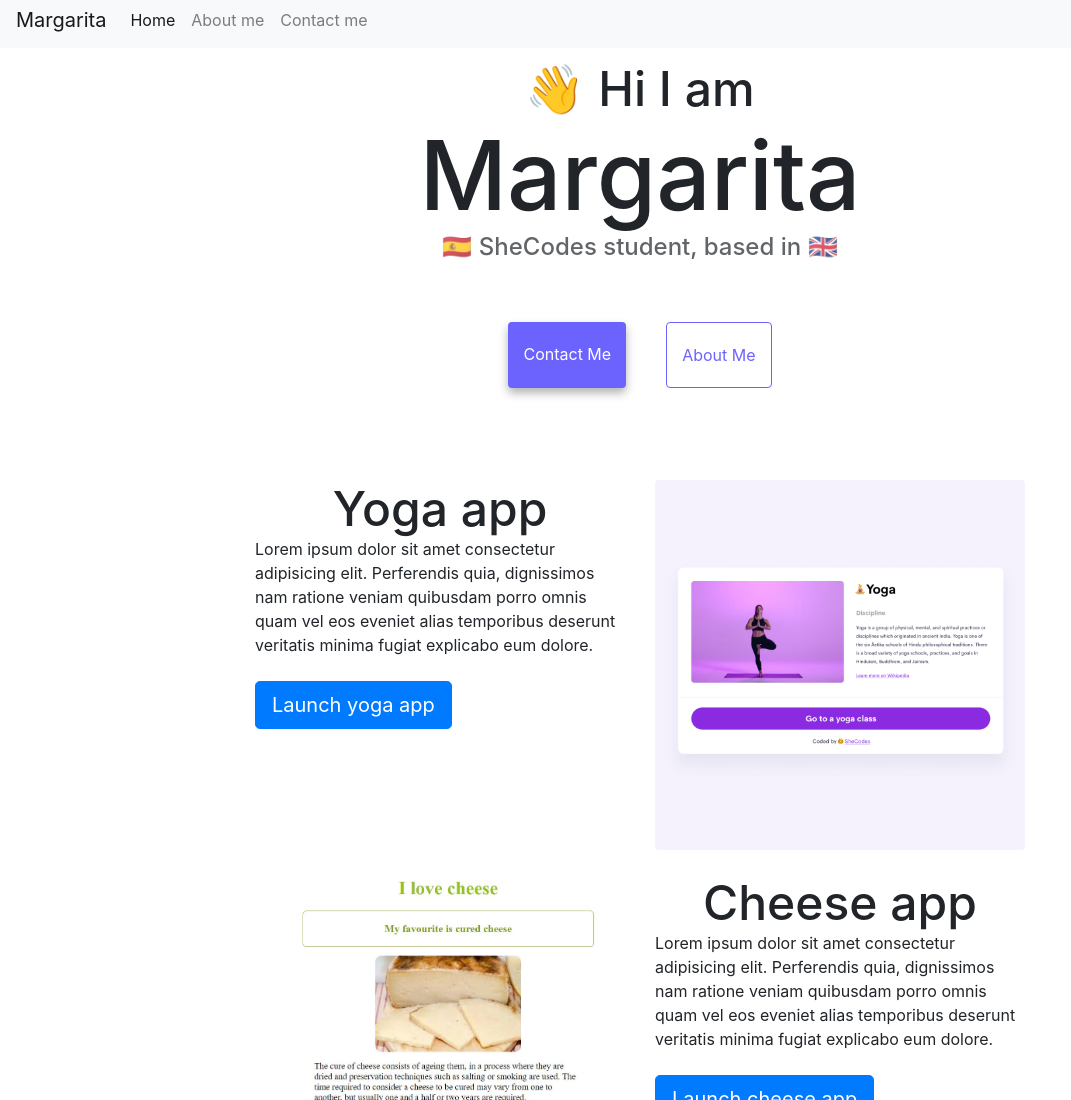
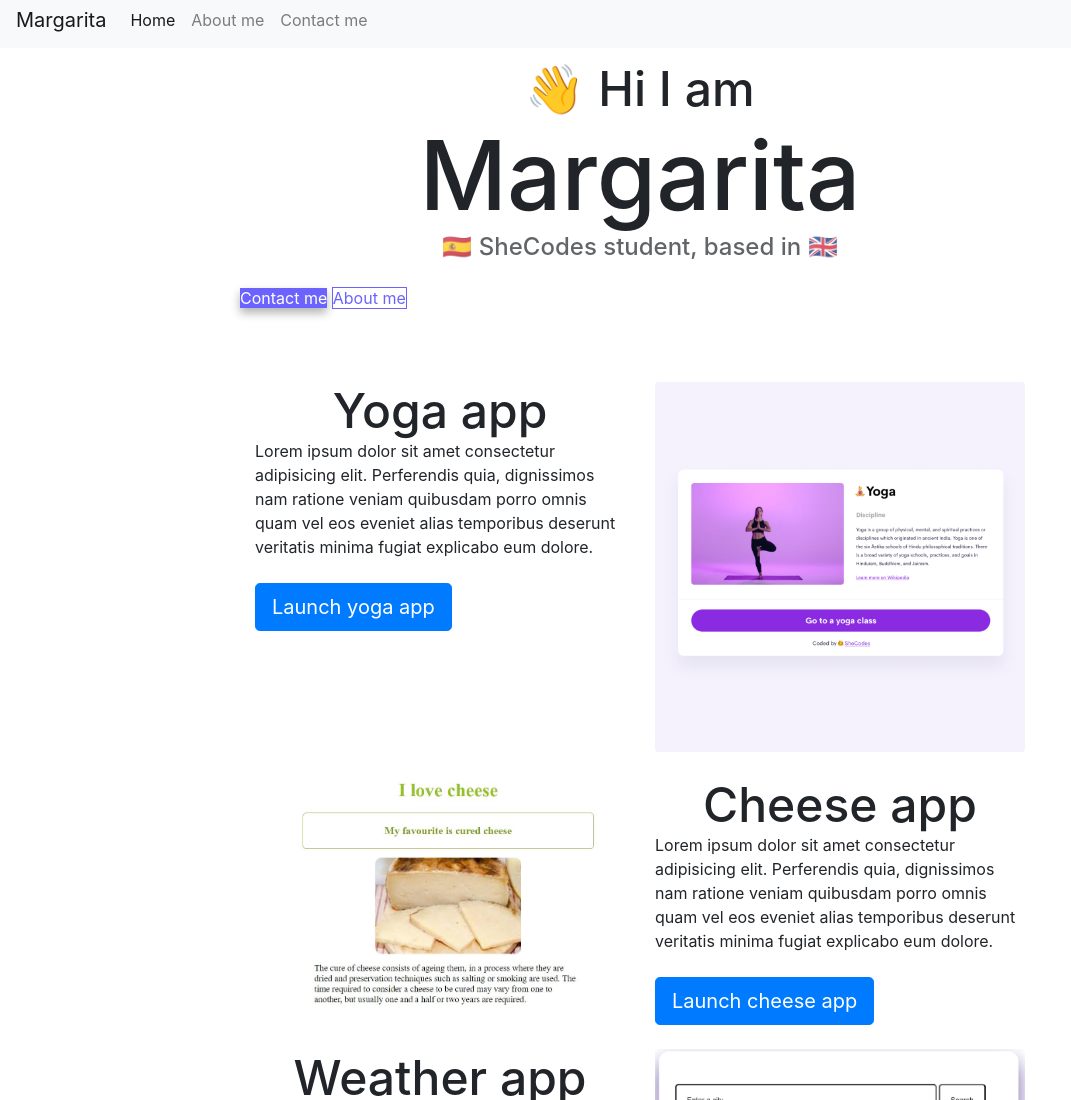
Before and after one commit to Margarita827/Advanced-Tools-Homework, a plain HTML site: page index.html in a window 1280 px wide. Shown: the top 1100 px of the page, without its empty margins (0-1071 px from the left). Drawn offline with nearby package versions, Linux system fonts and the light colour scheme.

Commit message:
div buttons updated

```diff
--- a/index.html
+++ b/index.html
@@ -5,7 +5,7 @@
     <meta http-equiv="X-UA-Compatible" content="IE=edge" />
     <meta name="viewport" content="width=device-width, initial-scale=1.0" />
     <title>Margarita Ibáñez - Responsive project</title>
-<meta name="description" content="Previous projects made it responsive">
+    <meta name="description" content="Previous projects made it responsive" />
     <link
       rel="stylesheet"
       href="https://cdn.jsdelivr.net/npm/bootstrap@4.6.2/dist/css/bootstrap.min.css"
@@ -53,9 +53,19 @@
     <h1 class="text-center">Margarita</h1>
     <h3 class="text-center">🇪🇸 SheCodes student, based in 🇬🇧</h3>
 
-    <div class="navigation-links">
-      <a href="about.html#contact" class="contact-link" title="Contact email address">Contact me</a>
-      <a href="/about.html" class="about-link" title="Some info about the owner of the website">About me</a>
+    <div class="mt-4 text-center text-md-left">
+      <a
+        href="about.html#contact"
+        class="contact-link"
+        title="Contact email address"
+        >Contact me</a
+      >
+      <a
+        href="/about.html"
+        class="about-link"
+        title="Some info about the owner of the website"
+        >About me</a
+      >
     </div>
 
     <div class="container mt-5">
@@ -75,10 +85,18 @@
         </div>
 
         <div class="col-md-6 mt-4">
-          <img src="images/yoga (1).png" alt="Yoga photo"  class="img-fluid rounded" />
+          <img
+            src="images/yoga (1).png"
+            alt="Yoga photo"
+            class="img-fluid rounded"
+          />
         </div>
         <div class="col-md-6 mt-4">
-          <img src="images/Cheese.JPG"  alt="Cheese project screenshot"  class="img-fluid rounded" />
+          <img
+            src="images/Cheese.JPG"
+            alt="Cheese project screenshot"
+            class="img-fluid rounded"
+          />
         </div>
         <div class="col-md-6 mt-4">
           <h2>Cheese app</h2>
@@ -106,7 +124,11 @@
           </div>
         </div>
         <div class="col-md-6 mt-4">
-          <img src="images/Meteo app.jpg" alt="Weather project screenshot"  class="img-fluid rounded" />
+          <img
+            src="images/Meteo app.jpg"
+            alt="Weather project screenshot"
+            class="img-fluid rounded"
+          />
         </div>
       </div>
     </div>
--- a/style.css
+++ b/style.css
@@ -90,9 +90,7 @@ p {
   text-decoration: underline;
 }
 
-.text-center {
-  text-align: center !important;
-}
+
 
 .navbar {
   display: flex;
```
